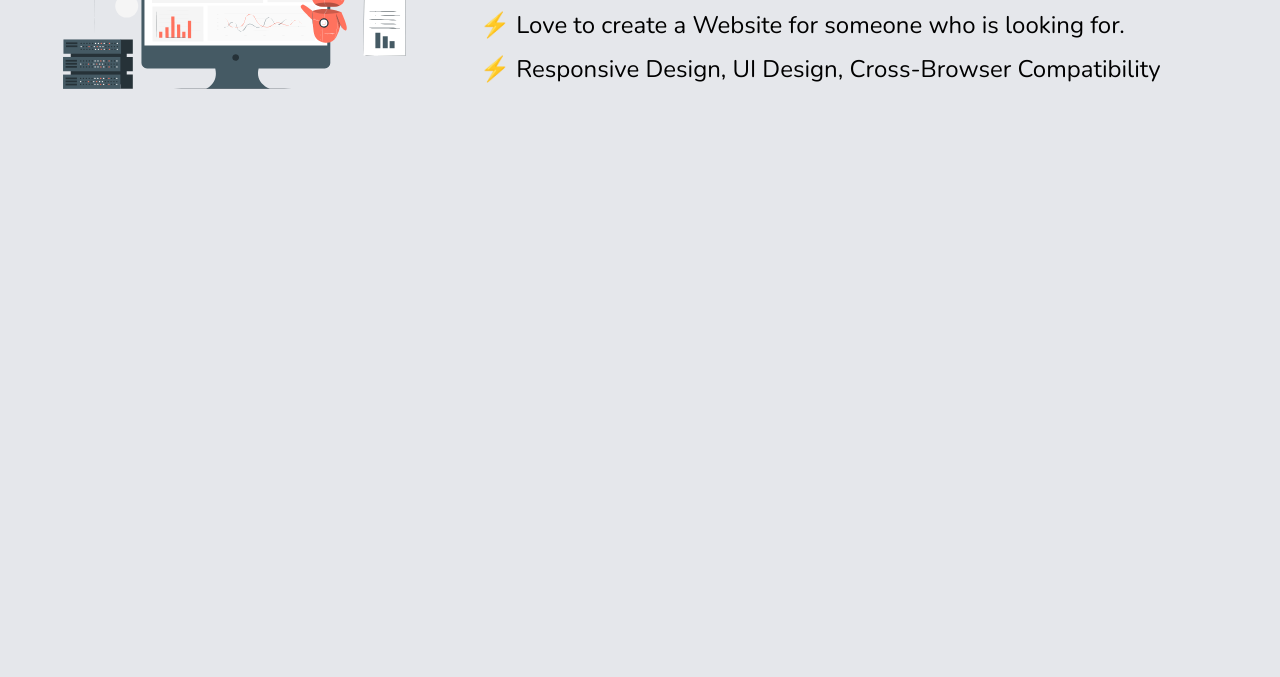
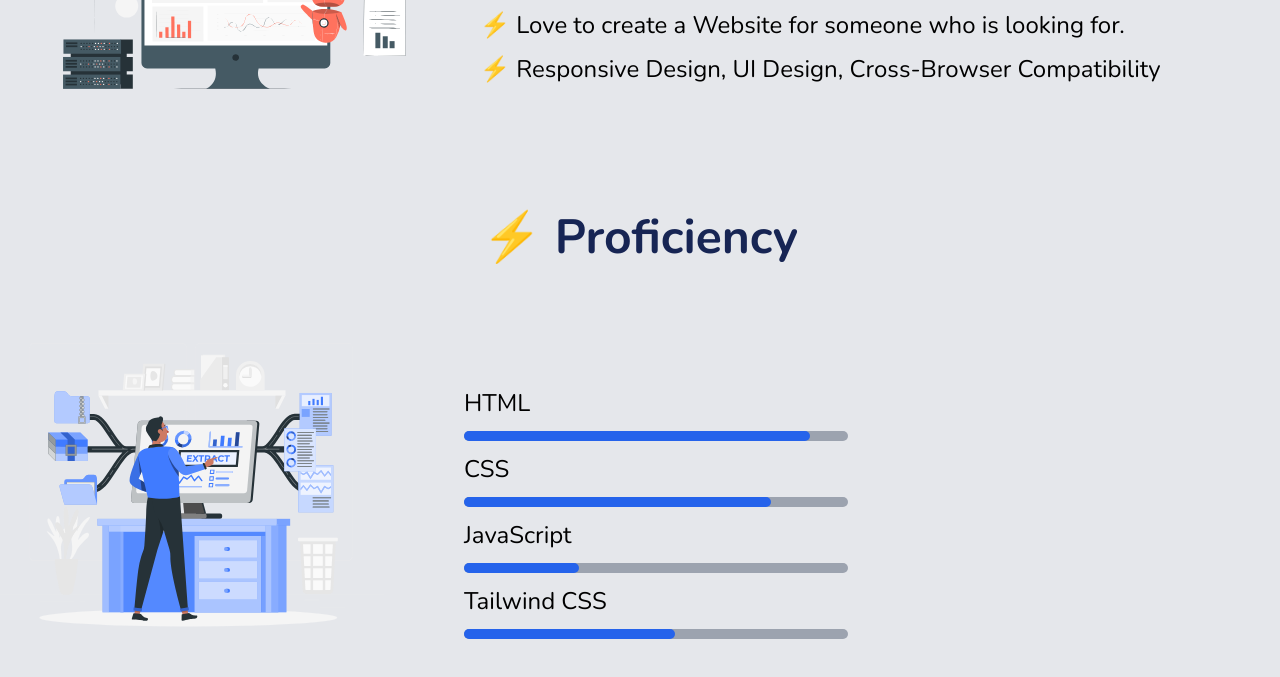
Before and after one commit to Pratiyankkumar/weather-website, a website: page public/index.html in a window 1280 px wide. Shown: the part 907-1584 px from the top of the page. Before the commit the page ends 1080 px from the top, so only its background shows below. Drawn offline with nearby package versions, Linux system fonts and the light colour scheme; a web font is replaced by a local one.

Commit message:
Added some more content

```diff
--- a/public/index.html
+++ b/public/index.html
@@ -31,7 +31,7 @@
     </div>
   </header>
   <div class="ml-3 mt-3 text-2xl menu md:hidden hidden">
-    <p class="font-bold text-gray-900 mb-3 border-b border-gray-400">Home</p>
+    <p class="font-bold text-gray-900 mb-3">Home</p>
     <p class="para1">Education</p>
     <p class="para1">Repositories</p>
     <p class="para1">Hobbies</p>
@@ -70,6 +70,48 @@
         </div>
       </div>
     </div>
+
+    <div class="text-blue-950 font-bold text-5xl text-center md:mt-10 md:ml-0 ml-5 mt-10 text-nowrap">&#9889; Proficiency</div>
+
+    <div class="flex md:flex-row flex-col mt-10 md:items-center">
+
+      <div>
+        <img class="size-96 md:ml-0 ml-5" src="images/Data extraction-rafiki.svg" alt="">
+      </div>
+      <div class="flex flex-col md:mt-10">
+        <div class="md:ml-20 ml-10">
+          <p class="text-2xl mb-3">HTML</p>
+          <div class="w-96 bg-gray-400 rounded-full h-2.5 dark:bg-gray-700">
+            <div class="bg-blue-600 h-2.5 rounded-full" style="width: 90%">
+            </div>
+          </div>
+        </div>
+
+        <div class="md:ml-20 ml-10 mt-3">
+          <p class="text-2xl mb-3">CSS</p>
+          <div class="w-96 bg-gray-400 rounded-full h-2.5 dark:bg-gray-700">
+            <div class="bg-blue-600 h-2.5 rounded-full" style="width: 80%">
+            </div>
+          </div>
+        </div>
+
+        <div class="md:ml-20 ml-10 mt-3">
+          <p class="text-2xl mb-3">JavaScript</p>
+          <div class="w-96 bg-gray-400 rounded-full h-2.5 dark:bg-gray-700">
+            <div class="bg-blue-600 h-2.5 rounded-full" style="width: 30%">
+            </div>
+          </div>
+        </div>
+
+        <div class="md:ml-20 ml-10 mt-3">
+          <p class="text-2xl mb-3">Tailwind CSS</p>
+          <div class="w-96 bg-gray-400 rounded-full h-2.5 dark:bg-gray-700">
+            <div class="bg-blue-600 h-2.5 rounded-full" style="width: 55%">
+            </div>
+          </div>
+        </div>
+      </div>
+    </div>
   </main>
 
   <script src="script.js"></script>
--- a/src/style.css
+++ b/src/style.css
@@ -7,6 +7,6 @@
     @apply mr-5 text-xl text-gray-500 cursor-pointer hover:text-gray-900 ease-in-out duration-300 text-center;
   }
   .para1{
-    @apply mb-3 text-gray-500 hover:text-gray-900 ease-in-out duration-300 border-b border-gray-400;
+    @apply mb-3 text-gray-500 hover:text-gray-900 ease-in-out duration-300;
   }
 }
```
Also changed, not shown: public/style.css.
